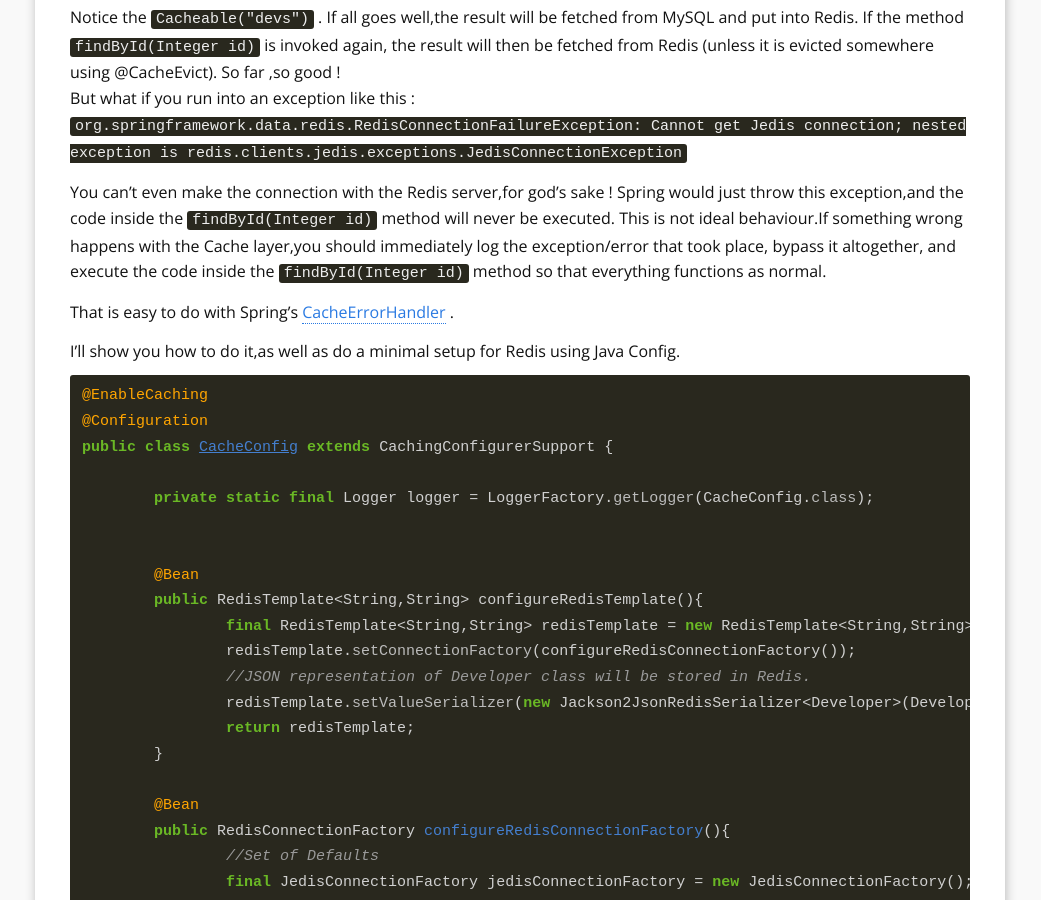
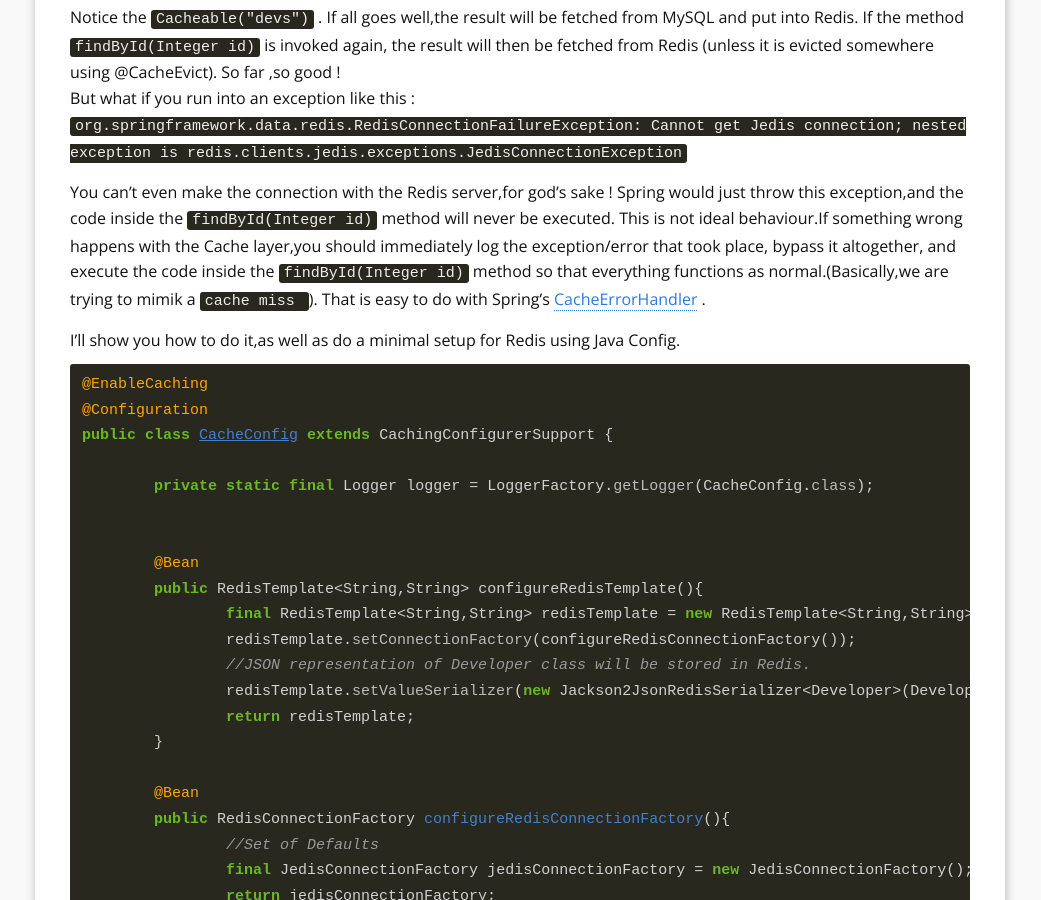
Before and after one commit to Ankush1992/Ankush1992.github.io, a Jekyll site: the page built from _posts/2016-09-06-spring-redis-bypass-cache-layer.md, in a window 1280 px wide and 900 px high, scrolled down 1313 px. Shown: the whole window, without its empty margins (120-1161 px from the left). Built offline with Jekyll 4.4.1, drawn with Linux system fonts in a browser that asks for light colours; nearby versions of some CDN libraries; comment, search, counter and statistics services are not loaded.

Commit message:
edited spring redis bypass cache layer

```diff
--- a/_posts/2016-09-06-spring-redis-bypass-cache-layer.md
+++ b/_posts/2016-09-06-spring-redis-bypass-cache-layer.md
@@ -59,8 +59,7 @@ But what if you run into an exception like this :
 <br />
 
 You can't even make the connection with the Redis server,for god's sake ! Spring would just throw this exception,and the code inside the `findById(Integer id)` method will never be executed.
-This is not ideal behaviour.If something wrong happens with the Cache layer,you should immediately log the exception/error that took place, bypass it altogether, and execute the code inside the `findById(Integer id)` method so that everything functions as normal.
-
+This is not ideal behaviour.If something wrong happens with the Cache layer,you should immediately log the exception/error that took place, bypass it altogether, and execute the code inside the `findById(Integer id)` method so that everything functions as normal.(Basically,we are trying to mimik a `cache miss `).
 That is easy to do with Spring's [CacheErrorHandler](http://docs.spring.io/spring/docs/current/javadoc-api/org/springframework/cache/interceptor/CacheErrorHandler.html) .
 
 I'll show you how to do it,as well as do a minimal setup for Redis using Java Config.
```
